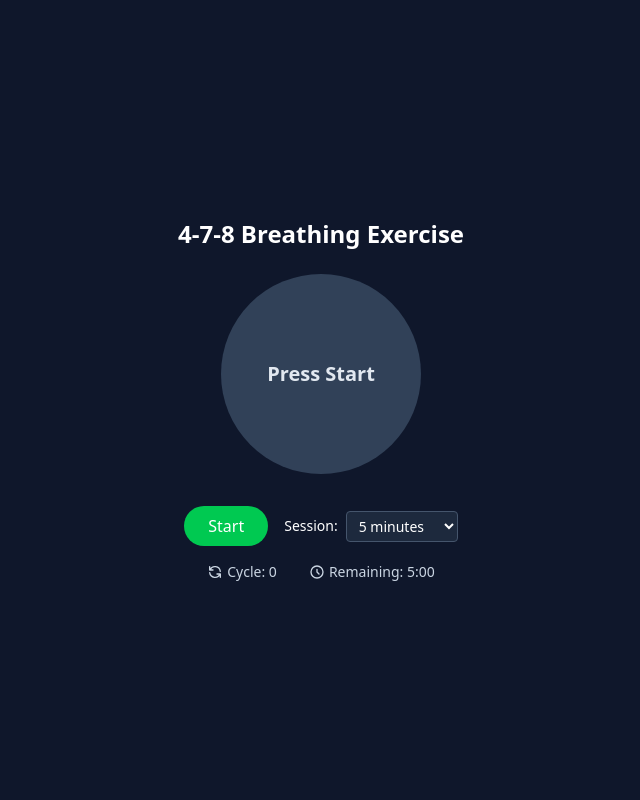
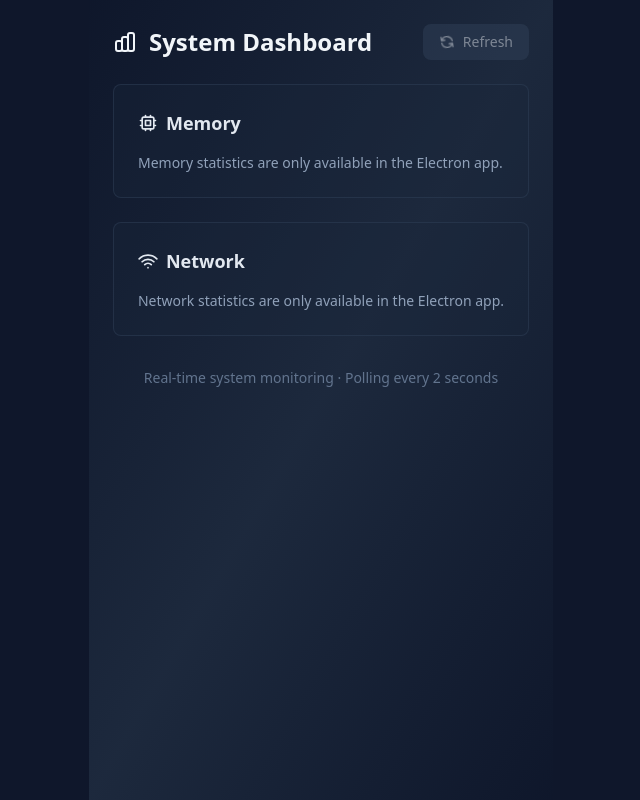
Before and after one commit to decagondev/vite-electron-starter-latest-stable, a React (Vite) app: page / in a window 1280 px wide. Shown: the whole page, without its empty margins (319-959 px from the left). Built offline with nearby package versions, Linux system fonts and the light colour scheme.

Commit message:
feat: update App.tsx to use Dashboard as main application

```diff
--- a/src/App.tsx
+++ b/src/App.tsx
@@ -1,46 +1,10 @@
-import {
-  useBreathing,
-  BreathingCircle,
-  ControlPanel,
-  ProgressInfo,
-} from '@features/breathing';
+import { DashboardLayout } from '@features/dashboard';
 
 /**
  * Main application component
- * Demonstrates the breathing exercise with SOLID-compliant architecture
- * Uses context for state management (Dependency Inversion)
+ * Renders the system dashboard with real-time stats
+ * Uses StatsProvider context for state management (Dependency Inversion)
  */
-export function App() {
-  const {
-    state,
-    toggleSession,
-    setSessionDuration,
-    currentPhaseConfig,
-  } = useBreathing();
-
-  return (
-    <div className="min-h-screen flex items-center justify-center bg-slate-900 p-4">
-      <div className="flex flex-col items-center max-w-md w-full">
-        <h1 className="text-2xl font-bold mb-6 text-center">4-7-8 Breathing Exercise</h1>
-
-        <BreathingCircle
-          phase={state.phase}
-          timeRemaining={state.phaseTimeRemaining}
-          instruction={currentPhaseConfig?.instruction}
-        />
-
-        <ControlPanel
-          isActive={state.isActive}
-          sessionDuration={state.sessionDuration}
-          onToggle={toggleSession}
-          onDurationChange={setSessionDuration}
-        />
-
-        <ProgressInfo
-          cycleCount={state.cycleCount}
-          timeRemaining={state.sessionTimeRemaining}
-        />
-      </div>
-    </div>
-  );
+export function App(): React.ReactElement {
+  return <DashboardLayout />;
 }
```
Also changed, not shown: src/main.tsx (+5 -3 lines).
